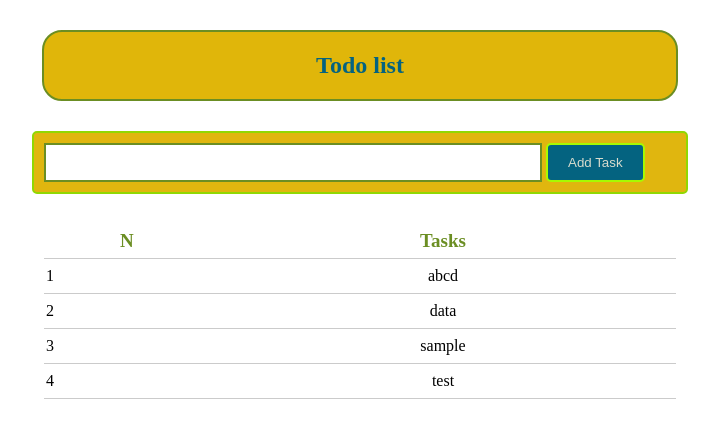
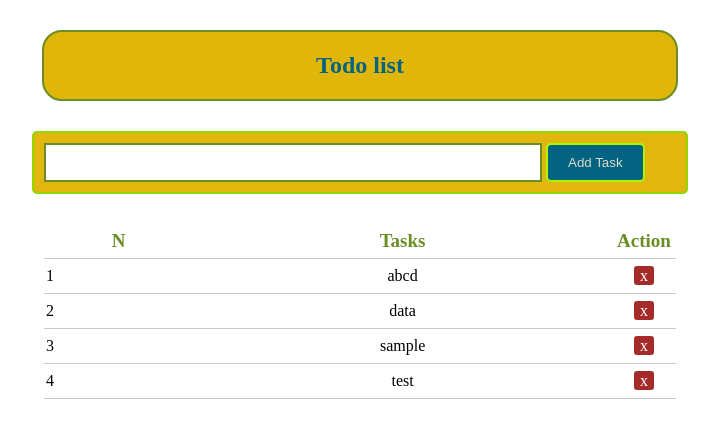
Before and after one commit to shaus019/virtaulization, a PHP site: page / in a window 1280 px wide. Shown: the top 438 px of the page, without its empty margins (280-999 px from the left). Run offline with PHP 8.4, Linux system fonts and the light colour scheme; data comes from the database, SQL or seed files in the repository.

Commit message:
Added an action for the user to delete a task.

```diff
--- a/public/user/index.php
+++ b/public/user/index.php
@@ -34,6 +34,14 @@
     }
   }
 
+   // delete task
+   if (isset($_GET['del_task'])) {
+     $id = $_GET['del_task'];
+     //send delete request and reload page
+     $conn-> exec("DELETE FROM todo_list WHERE id=" . $id);
+     header('location: index.php');
+}
+
 
 ?>
 <!DOCTYPE html>
@@ -62,6 +70,7 @@
 		<tr>
 			<th>N</th>
 			<th>Tasks</th>
+			<th style="width: 60px;">Action</th>
 		</tr>
 	</thead>
 
@@ -74,6 +83,9 @@
 			<tr>
 				<td> <?php echo $i; ?> </td>
 				<td class="task"> <?php echo $row['task']; ?> </td>
+				<td class="delete">
+					<a href="index.php?del_task=<?php echo $row['id'] ?>">x</a>
+				</td>
 			</tr>
 		<?php $i++; } ?>
 	</tbody>
```
